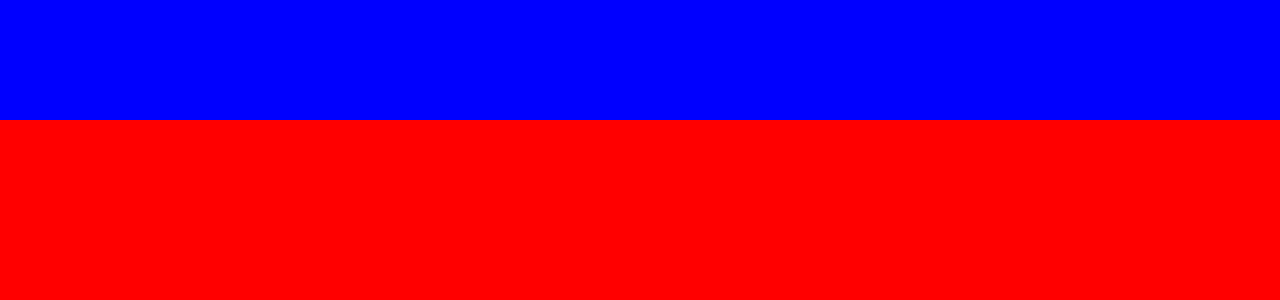
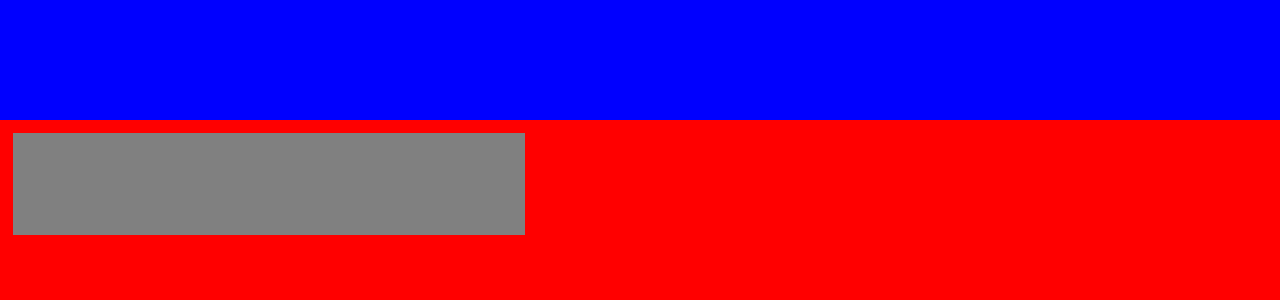
Before and after one commit to lukevangorder/5ESheets, a React (Create React App) app in the folder 5e-sheets/: page / in a window 1280 px wide. Shown: the top 300 px of the page. Built offline with nearby package versions, Linux system fonts and the light colour scheme.

Commit message:
Adds NameBar.js class and component and imports to CSheet.js

```diff
--- a/5e-sheets/src/App.css
+++ b/5e-sheets/src/App.css
@@ -10,5 +10,14 @@
   position: absolute;
   height: 85%;
   width: 100%;
-  top: 15%
+  top: 15%;
+
 }
+
+.nameBar {
+  background-color: grey;
+  position: absolute;
+  height: 15%;
+  width: 40%;
+  margin: 1%
+}
--- a/5e-sheets/src/CSheet.js
+++ b/5e-sheets/src/CSheet.js
@@ -1,9 +1,12 @@
 import React, { Component } from 'react';
+import { NameBar } from './CSheetDivs/DivsIndex'
 
 export default class CSheet extends Component {
     render() {
         return (
-            <div class='CSheet'></div>
+            <div class='CSheet'>
+                <NameBar />
+            </div>
         )
     }
 }
--- a/5e-sheets/src/CSheetDivs/DivsIndex.js
+++ b/5e-sheets/src/CSheetDivs/DivsIndex.js
@@ -0,0 +1,6 @@
+import React, { Component } from 'react';
+import NameBar from './NameBar.js'
+
+export {
+    NameBar
+}
--- /dev/null
+++ b/5e-sheets/src/CSheetDivs/NameBar.js
@@ -0,0 +1,9 @@
+import React, { Component } from 'react';
+
+export default class NameBar extends Component {
+    render() {
+        return (
+            <div class='nameBar'></div>
+        )
+    }
+}
```
